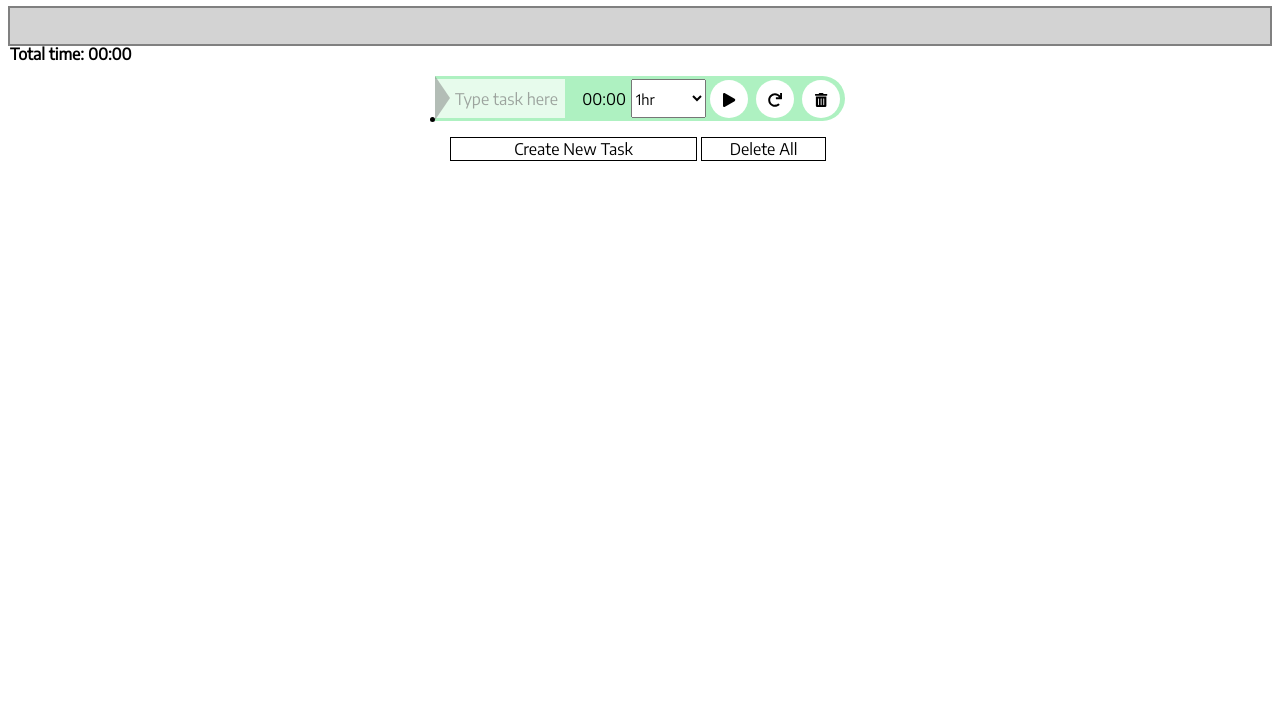
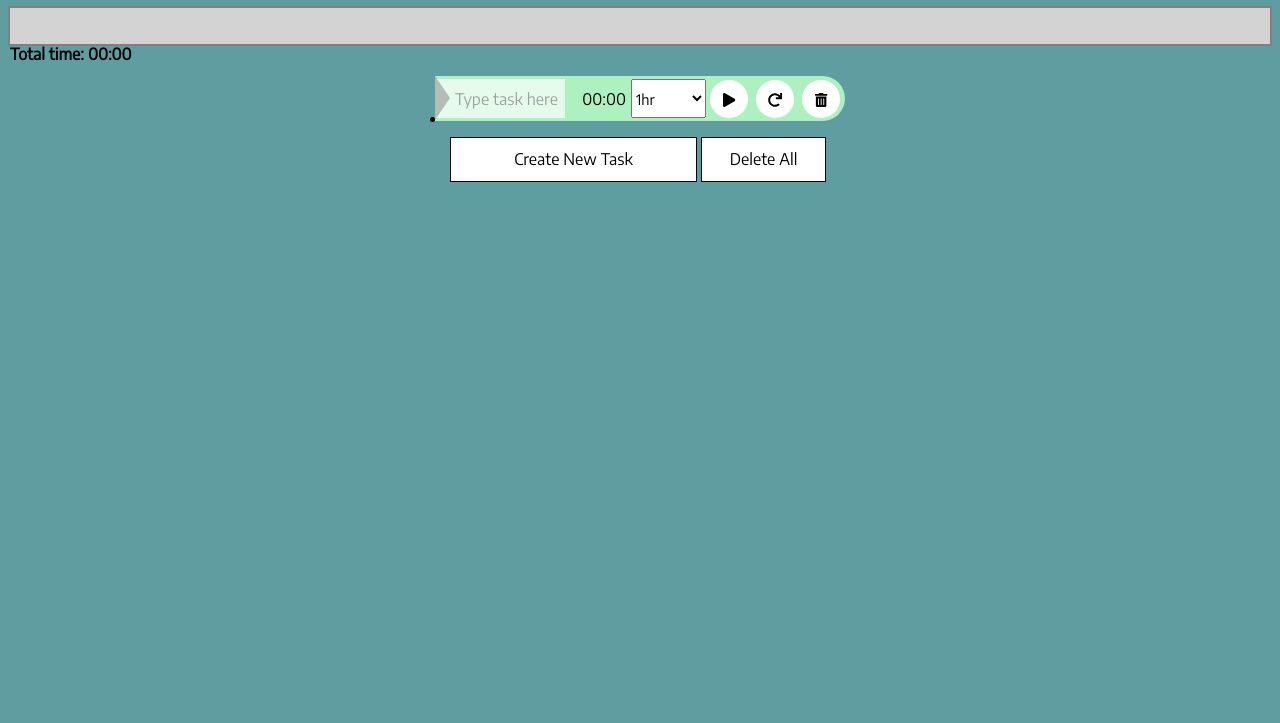
Before and after one commit to jamesfinn180/Productivity_Tracker, a plain HTML site: page index.html in a window 1280 px wide. Shown: the part 77-800 px from the top of the page. Drawn offline with Linux system fonts and the light colour scheme.

Commit message:
Changed background colour and button size

```diff
--- a/css/main.css
+++ b/css/main.css
@@ -6,6 +6,7 @@
 		font-family: 'Encode Sans', sans-serif;
 		font-size:16px;
 		outline:none;
+		background:cadetblue;
 
 		transition:all 1s;
 	}
@@ -45,6 +46,7 @@
 		background:white;
 		color:black;
 		cursor:pointer;
+		height:45px;
 		border:solid 1px black;
 	}
 
```
